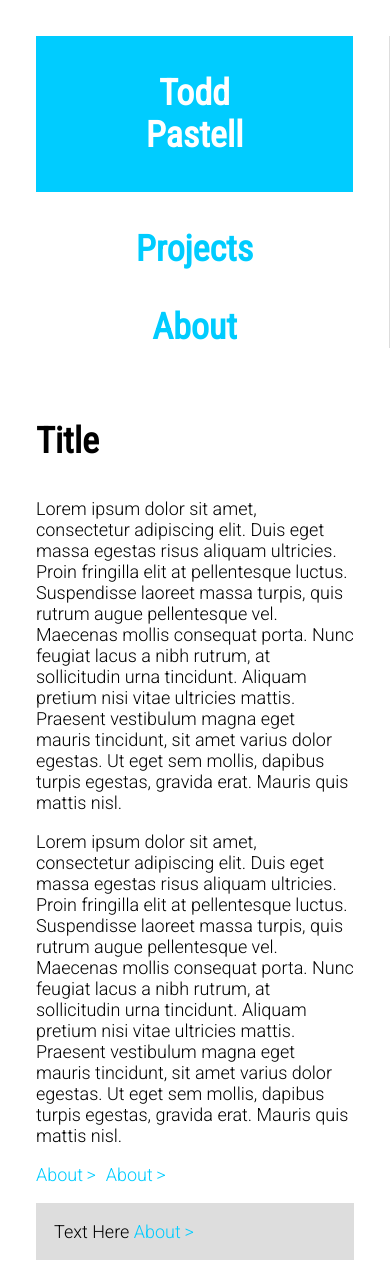
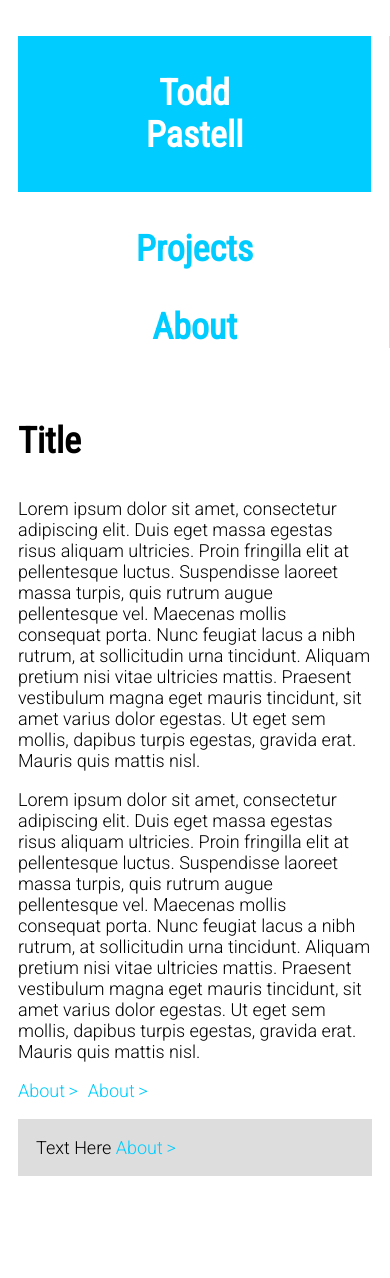
Before and after one commit to toddpastell/toddpastell.github.io, a Jekyll site: the page index.html, which Jekyll copies as it is, in a window 390 px wide. Built offline with Jekyll 4.4.1, drawn with Linux system fonts in a browser that asks for light colours; after the commit the page ends 1194 px from its top, so only the background shows below that.

Commit message:
new site style

```diff
--- a/css/site.css
+++ b/css/site.css
@@ -28,8 +28,10 @@ a {
 	max-width: 1200px;
 	margin: 0 auto;
 }
+.pad {
+	padding: 0 2em;
+}
 .nav {
-	padding: 0 2em;
 	border-right: 1px solid #ddd;
 }
 .nav a {
@@ -47,9 +49,6 @@ a {
 	padding: 1em;
 	color: #fff;
 }
-.content {
-	padding: 0 2em;
-}
 .content a {
 	padding-right: 0.5em;
 }
@@ -63,7 +62,8 @@ a {
 	left: 0.5em;
 }
 @media (max-width: 1010px) {
-	/*html { font-size: 14px; }*/
+	.pad { padding: 0 1em; }
+	.logo a { padding: 1em; }
 }
 @media (max-width: 780px) {
 	/*html { font-size: 10px; }*/
--- a/index.html
+++ b/index.html
@@ -11,16 +11,15 @@
 			<div class="row">
 				<div class="col span1-4">
 					<!-- Navigation -->
-					<div class="nav">
+					<div class="nav pad">
 						<h1 class="logo"><a href="/">Todd<br>Pastell</a></h1>
 						<h2><a href="#">Projects</a></h2>
 						<h2><a href="#">About</a></h2>
 					</div>
-
 				</div>
 				<div class="col span3-4">
 					<!-- Content -->
-					<div class="content">
+					<div class="content pad">
 						<h2>Title</h2>
 						<p>Lorem ipsum dolor sit amet, consectetur adipiscing elit. Duis eget massa egestas risus aliquam ultricies. Proin fringilla elit at pellentesque luctus. Suspendisse laoreet massa turpis, quis rutrum augue pellentesque vel. Maecenas mollis consequat porta. Nunc feugiat lacus a nibh rutrum, at sollicitudin urna tincidunt. Aliquam pretium nisi vitae ultricies mattis. Praesent vestibulum magna eget mauris tincidunt, sit amet varius dolor egestas. Ut eget sem mollis, dapibus turpis egestas, gravida erat. Mauris quis mattis nisl.</p>
 						<p>Lorem ipsum dolor sit amet, consectetur adipiscing elit. Duis eget massa egestas risus aliquam ultricies. Proin fringilla elit at pellentesque luctus. Suspendisse laoreet massa turpis, quis rutrum augue pellentesque vel. Maecenas mollis consequat porta. Nunc feugiat lacus a nibh rutrum, at sollicitudin urna tincidunt. Aliquam pretium nisi vitae ultricies mattis. Praesent vestibulum magna eget mauris tincidunt, sit amet varius dolor egestas. Ut eget sem mollis, dapibus turpis egestas, gravida erat. Mauris quis mattis nisl.</p>
```
